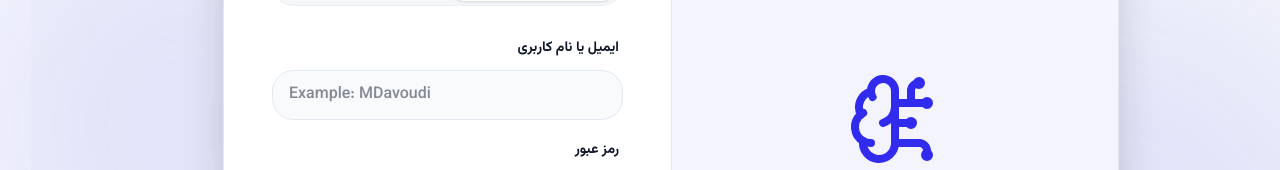
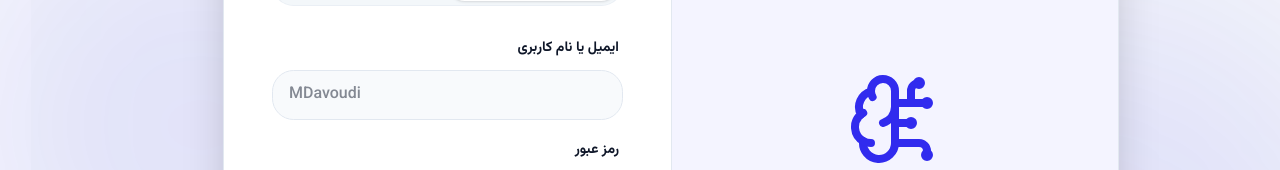
Before and after one commit to MDavoudi2011/Exam-Maker, a Next.js app: page /login in a window 1280 px wide. Shown: the part 225-395 px from the top of the page. Built offline with nearby package versions, Linux system fonts and the light colour scheme; no server answers.

Commit message:
login placeholder

```diff
--- a/components/ClientLogin.tsx
+++ b/components/ClientLogin.tsx
@@ -83,7 +83,7 @@ export default function ClientLogin() {
                       value={username}
                       onChange={(e) => setUsername(e.target.value)}
                       className="w-full bg-muted/50 border border-border px-4 py-3 rounded-2xl outline-none focus:ring-2 focus:ring-primary/20 focus:border-primary transition-all font-medium dir-ltr text-left"
-                      placeholder="Example: MDavoudi"
+                      placeholder="MDavoudi"
                       required
                     />
                   </div>
@@ -98,7 +98,7 @@ export default function ClientLogin() {
                     value={email}
                     onChange={(e) => setEmail(e.target.value)}
                     className="w-full bg-muted/50 border border-border px-4 py-3 rounded-2xl outline-none focus:ring-2 focus:ring-primary/20 focus:border-primary transition-all dir-ltr text-left font-medium"
-                    placeholder={mode === 'login' ? 'Example: MDavoudi' : 'Example: MDavoudi2011@gmail.com'}
+                    placeholder={mode === 'login' ? 'MDavoudi' : 'name@example.com'}
                     required
                   />
                 </div>
```
